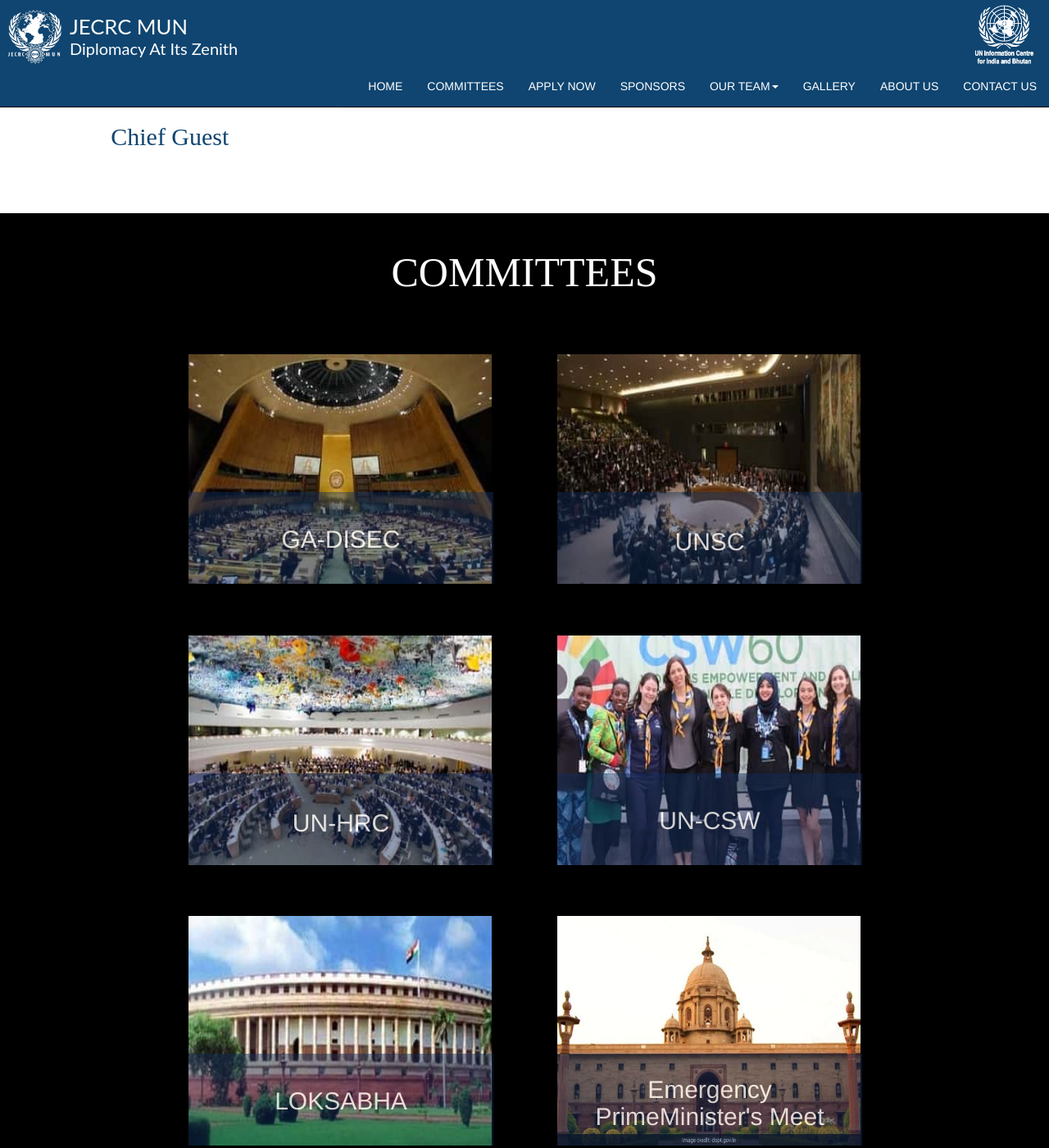
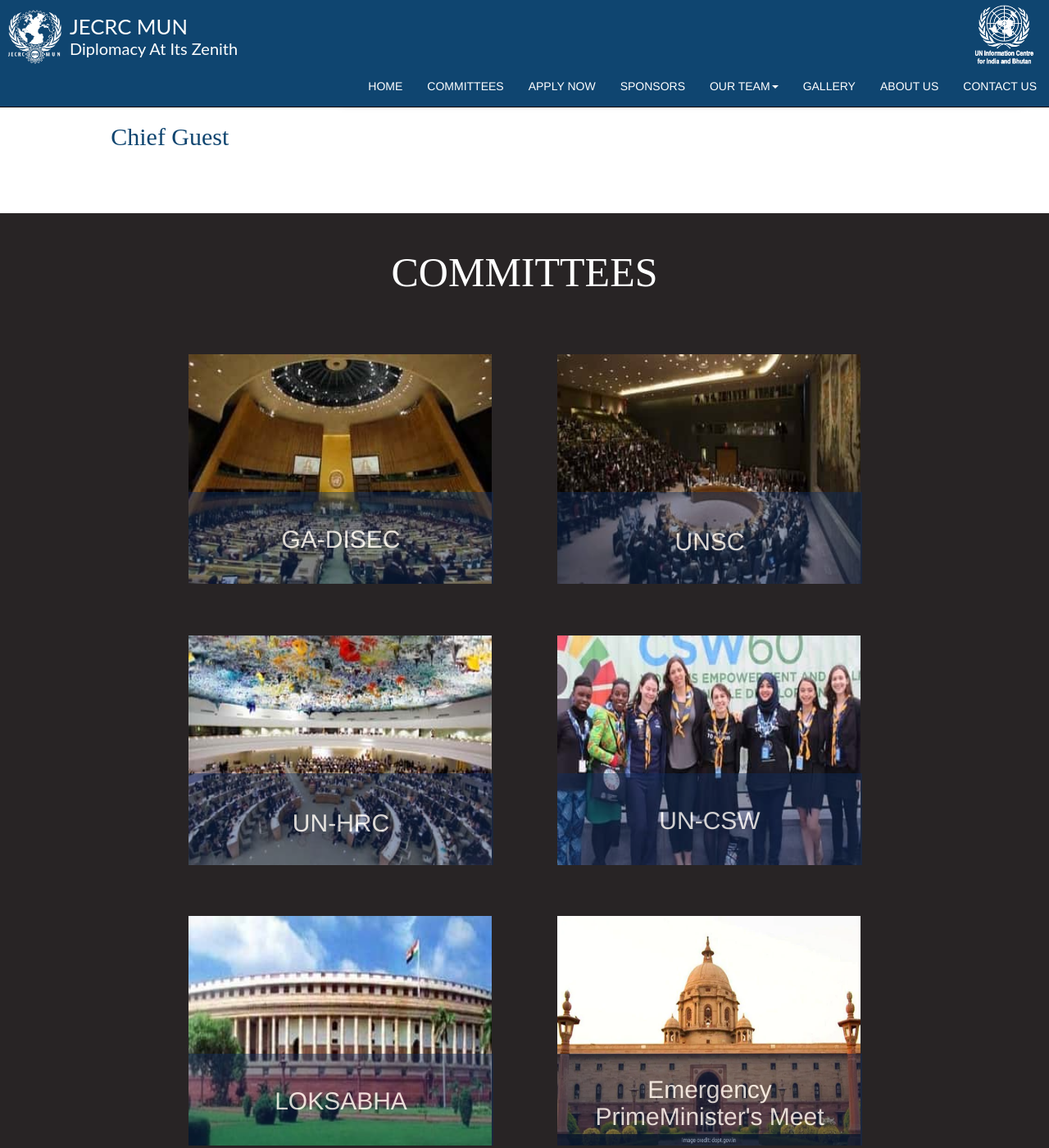
Before and after one commit to jecrcmun19/jecrcmun19.github.io, a Jekyll site: the page built from index.html, in a window 1280 px wide and 1400 px high, scrolled down 1765 px. Shown: the whole window at 82% size. Built offline with Jekyll 4.4.1, drawn with Linux system fonts in a browser that asks for light colours.

Commit message:
fixing styling

```diff
--- a/assets/css/style.scss
+++ b/assets/css/style.scss
@@ -375,7 +375,7 @@ header {
   #message {
     text-align: justify;
     font-size: 22px;
-    color: white;
+    color: $color-white;
     font-family: arial;
     font-weight: 500;
     padding: 2% 1% 1%;
@@ -429,13 +429,13 @@ header {
 /*-------------------------------------------------------*/
 #committee {
   .container-fluid {
-    background: black;
+    background: $sec_color;
     padding-bottom: 4%;
     text-align: center;
   }
 
   #comm_title {
-    color: white;
+    color: $color-white;
     font-size: 50px;
     padding-top: 2%;
     text-align: center;
@@ -454,7 +454,7 @@ header {
     height: auto;
     padding: 0 0 2%;
     margin: 0;
-    background: black;
+    background: $sec_color;
   }
 
   .container {
@@ -485,7 +485,7 @@ header {
   }
 
   .text {
-    color: white;
+    color: $color-white;
     font-size: 20px;
     position: absolute;
     right: 5px;
@@ -510,7 +510,7 @@ header {
   .btn {
     margin-top: 1%;
     margin-bottom: 1%;
-    background: white;
+    background: $color-white;
     color: $primary_color;
     font-size: 20px;
     border-radius: 15px;
```
Also changed, not shown: about.html (+4 -3 lines).
